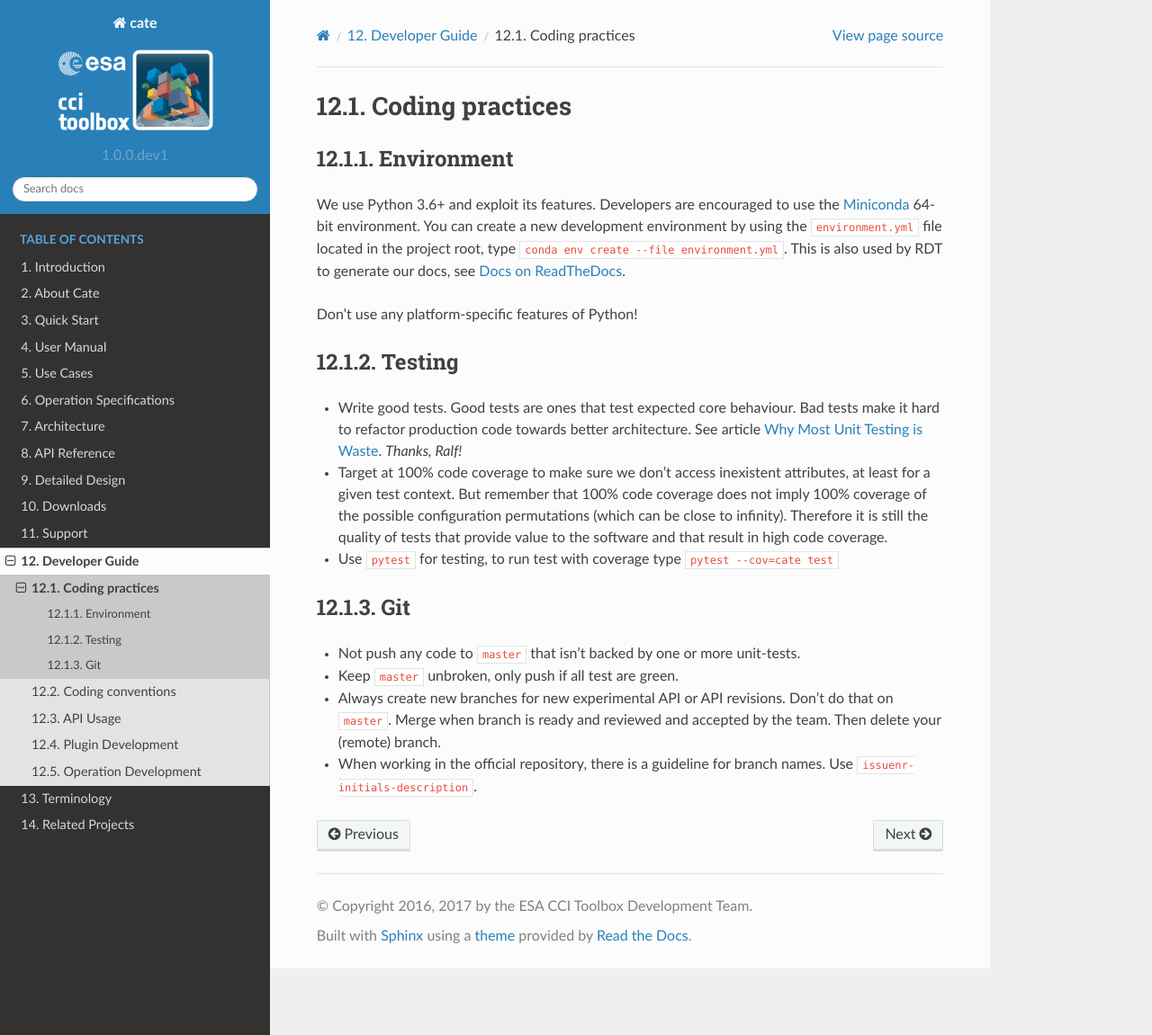
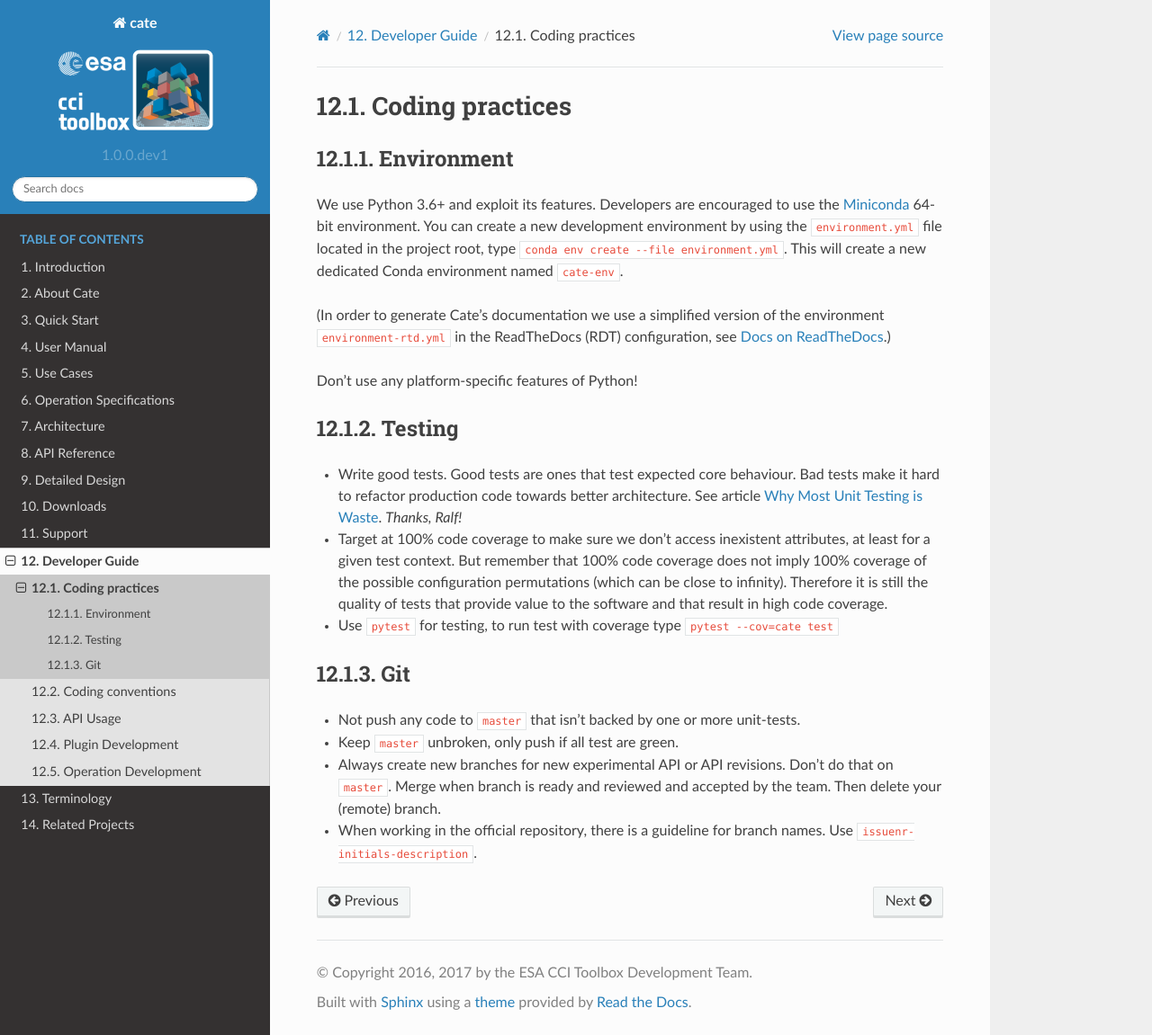
Before and after one commit to CCI-Tools/cate, a Sphinx documentation site: the page built from doc/source/developer_guide/dg_coding_practices.rst, in a window 1280 px wide and 1151 px high. Shown: the whole window at 90% size. Built offline with Sphinx 7.4.7 and the Read the Docs theme 2.0.0, drawn with Linux system fonts in a browser that asks for light colours.

Commit message:
renamed conda env "cate" as "cate-env"

```diff
--- a/appveyor.yml
+++ b/appveyor.yml
@@ -13,7 +13,7 @@ install:
 
 build_script:
   - conda env create --file environment.yml
-  - call %PYTHON_LOC%\Scripts\activate.bat cate
+  - call %PYTHON_LOC%\Scripts\activate.bat cate-env
   - python setup.py install
   - conda list
   # For the unit-tests, disable Numba JIT, otherwise Coverage wont reach the actual Python code
--- a/doc/source/developer_guide/dg_coding_practices.rst
+++ b/doc/source/developer_guide/dg_coding_practices.rst
@@ -12,8 +12,11 @@ We use Python 3.6+ and exploit its features. Developers are encouraged
 to use the Miniconda_ 64-bit
 environment. You can create a new development environment by using the
 ``environment.yml`` file located in the project root, type
-``conda env create --file environment.yml``. This is also used by RDT to
-generate our docs, see `Docs on ReadTheDocs`_.
+``conda env create --file environment.yml``. This will create a new dedicated
+Conda environment named ``cate-env``.
+
+(In order to generate Cate's documentation we use a simplified version of the environment
+``environment-rtd.yml`` in the ReadTheDocs (RDT) configuration, see `Docs on ReadTheDocs`_.)
 
 Don't use any platform-specific features of Python!
 
--- a/environment-rtd.yml
+++ b/environment-rtd.yml
@@ -1,4 +1,4 @@
-name: cate-docs
+name: cate-docs-env
 channels:
   - conda-forge
   - defaults
--- a/environment.yml
+++ b/environment.yml
@@ -1,4 +1,4 @@
-name: cate
+name: cate-env
 channels:
   - conda-forge
   - defaults
```
Also changed, not shown: README.md (+4 -4 lines), .travis.yml, scripts/README.md.
